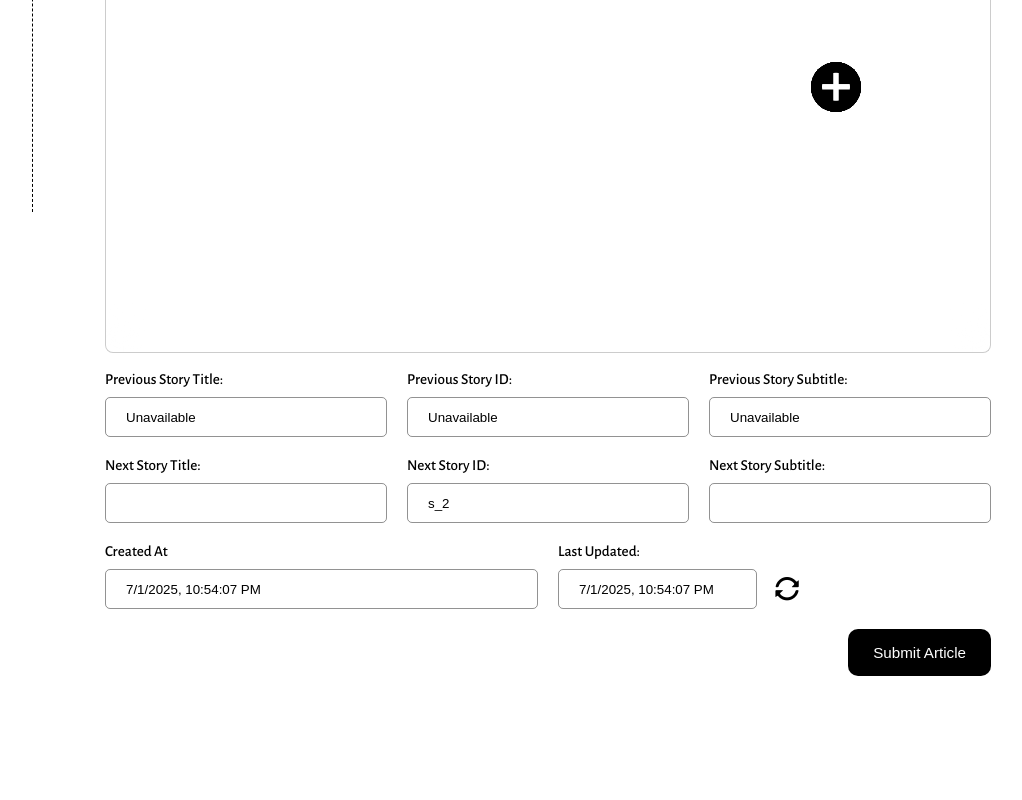
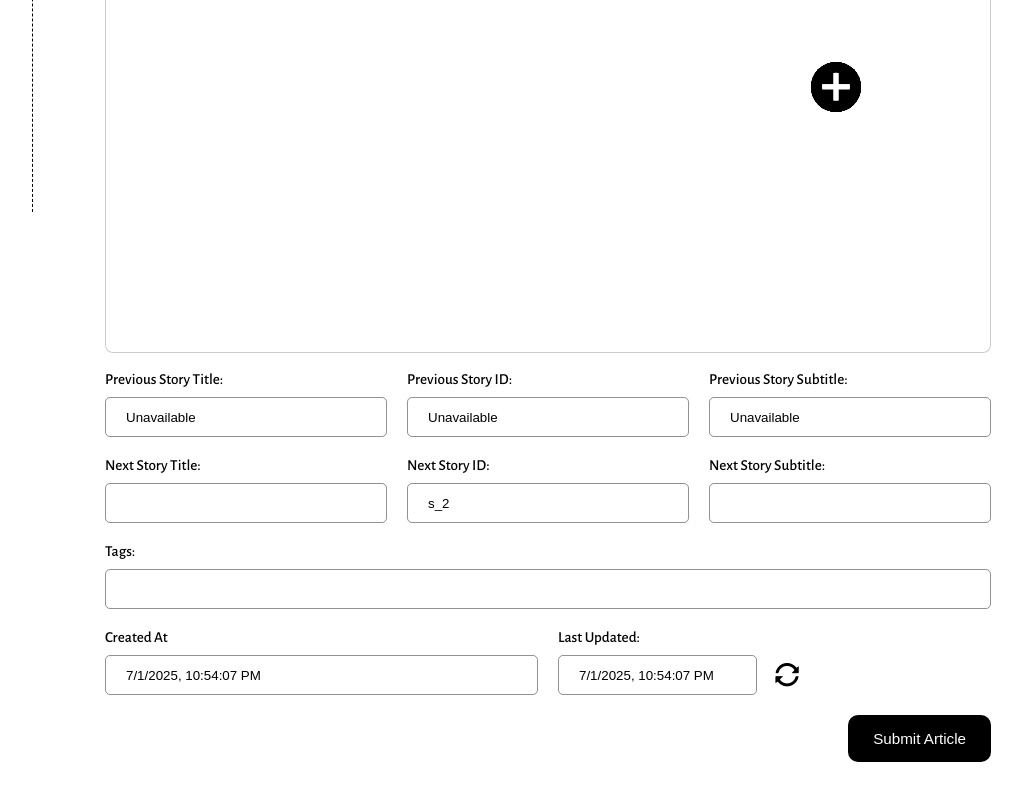
Before and after one commit to QuadiBox/Kwiva, a Next.js app: page /dashboard__/new_story in a window 1280 px wide. Shown: the part 588-1388 px from the top of the page, without its empty margins (217-1239 px from the left). Built offline with nearby package versions, Linux system fonts and the light colour scheme; no server answers; the database is empty.

Commit message:
made changes to dashboard new story page

```diff
--- a/app/blogs/[...blog_id]/page.jsx
+++ b/app/blogs/[...blog_id]/page.jsx
@@ -52,7 +52,7 @@ export async function generateMetadata({ params }) {
             ]
         },
         twitter: {
-            card: "summary_image_large",
+            card: "summary_large_image",
             creator: "@QuadVox",
             url: `${process.env.NEXT_PUBLIC_BASE_URL}/blogs/${blog_id}`,
             title: story.title || "Untitled Story",
--- a/app/dashboard__/new_story/StoryEditor.jsx
+++ b/app/dashboard__/new_story/StoryEditor.jsx
@@ -302,6 +302,7 @@ export default function ArticleEditor() {
         </div>
       </div>
 
+
       {/* Preview Text */}
       <div className="UnitInputCntn">
         <label className="block font-semibold">Preview Text:</label>
@@ -412,6 +413,27 @@ export default function ArticleEditor() {
           />
         </div>
       </div>
+      <div className="UnitInputCntn">
+        <label className="block font-semibold">Tags:</label>
+        <input
+          value={formData.tags.join(", ")} // join array as comma-separated string for display
+          onChange={(e) => {
+            const input = e.target.value;
+
+            // Split by comma OR space (one or more spaces), trim each, and filter out empty strings
+            const newTags = input
+              .split(/[\s,]+/)
+              .map((tag) => tag.trim())
+              .filter((tag) => tag.length > 0);
+
+            setFormData((prev) => ({
+              ...prev,
+              tags: newTags,
+            }));
+          }}
+          className="w-full p-2 border rounded"
+        />
+      </div>
 
       <div className="dualInputCntn">
         <div className="UnitInputCntn">
--- a/app/me/ProfileBodyCntn.jsx
+++ b/app/me/ProfileBodyCntn.jsx
@@ -17,6 +17,10 @@ const ProfileBodyCntn = () => {
     const [remainingTime, setRemainingTime] = useState(null);
     const [winners, setWinners] = useState(null);
     const [isWinner, setIsWinner] = useState(false);
+
+    // const user = {
+    //     id: "user_1427882663"
+    // }
 
 
     const rewardMap = {
@@ -175,7 +179,7 @@ const ProfileBodyCntn = () => {
             theLeaderBoardArr.sort((a, b) => a.position - b.position);
 
             const finalObject = {
-                data: sliced,
+                data: theLeaderBoardArr,
                 expiryTime: Date.now() + 1000 * 60 * 60 * 3, // 3 hours
             };
 
```
